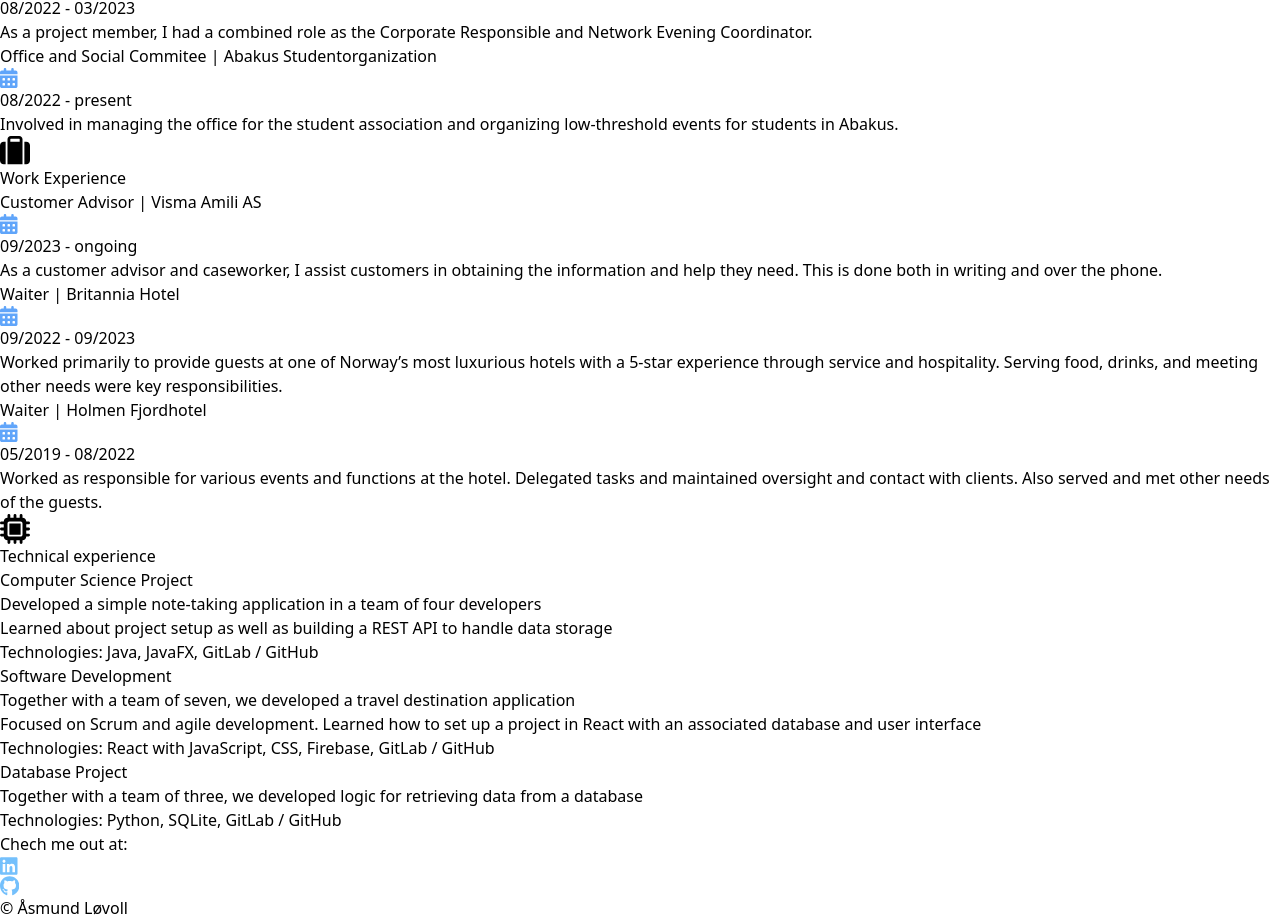
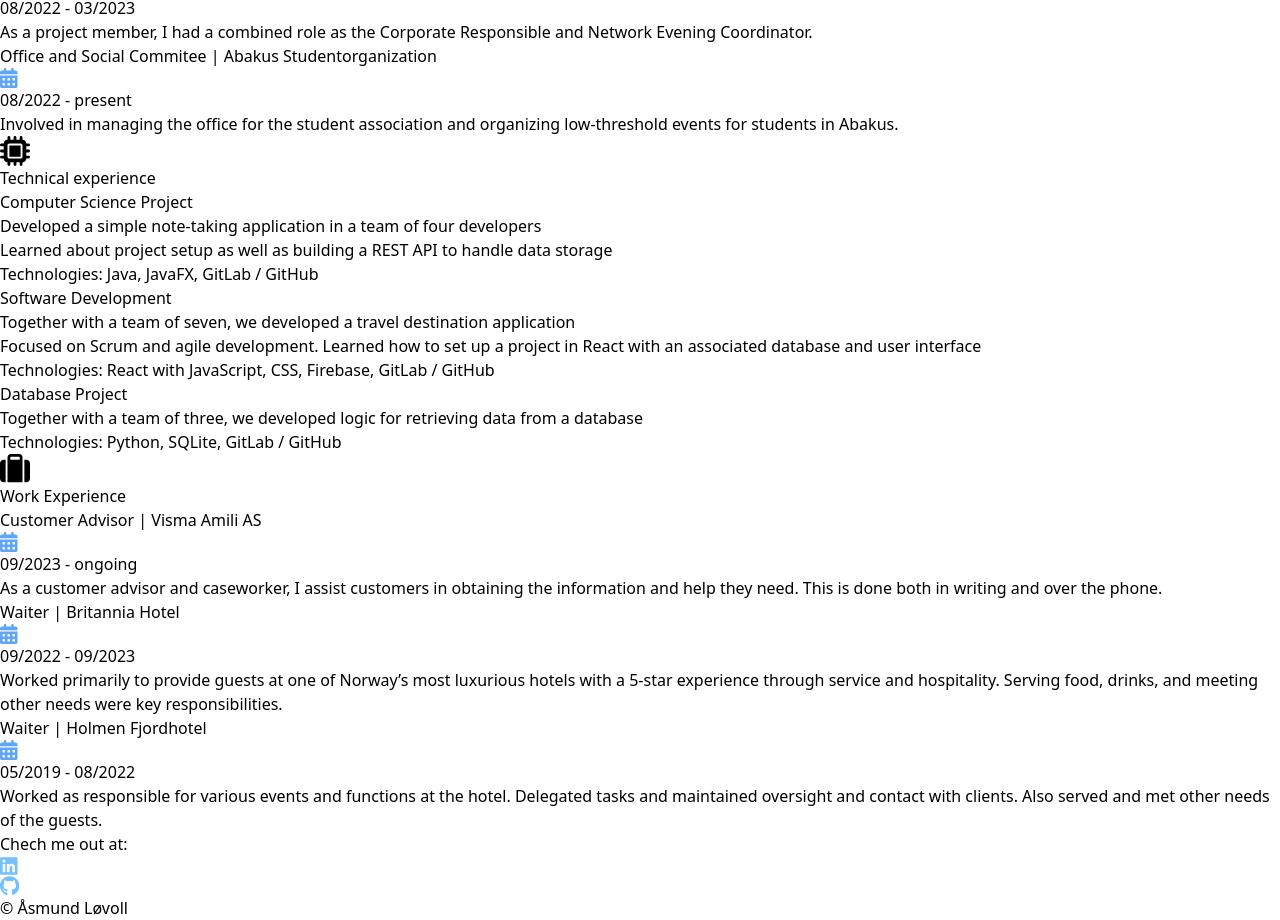
Before and after one commit to aasmul1/Resume, a React (Vite) app in the folder resume/: page / in a window 1280 px wide. Shown: the part 2016-2936 px from the top of the page. Built offline with nearby package versions, Linux system fonts and the light colour scheme.

Commit message:
Changed layout

```diff
--- a/resume/src/App.jsx
+++ b/resume/src/App.jsx
@@ -20,10 +20,10 @@ function App() {
           <CardVerv />
         </div>
         <div className="flex justify-end">
-          <Card />
+          <CardTech />
         </div>
         <div className="flex justify-end">
-          <CardTech />
+          <Card />
         </div>
 
       </div>
```
